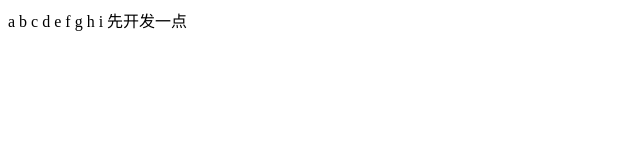
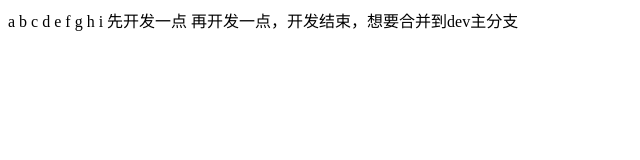
Before and after one commit to demerzelxd/learnFrontCodes, a plain HTML site: page htmlCodes/testGit.html in a window 1280 px wide. Shown: the whole page, without its empty margins (0-640 px from the left). Drawn offline with Linux system fonts and the light colour scheme.

Commit message:
再开发一点，开发结束，想要合并到dev主分支

```diff
--- a/htmlCodes/testGit.html
+++ b/htmlCodes/testGit.html
@@ -15,5 +15,6 @@
         h
         i
         先开发一点
+        再开发一点，开发结束，想要合并到dev主分支
     </body>
 </html>
```
